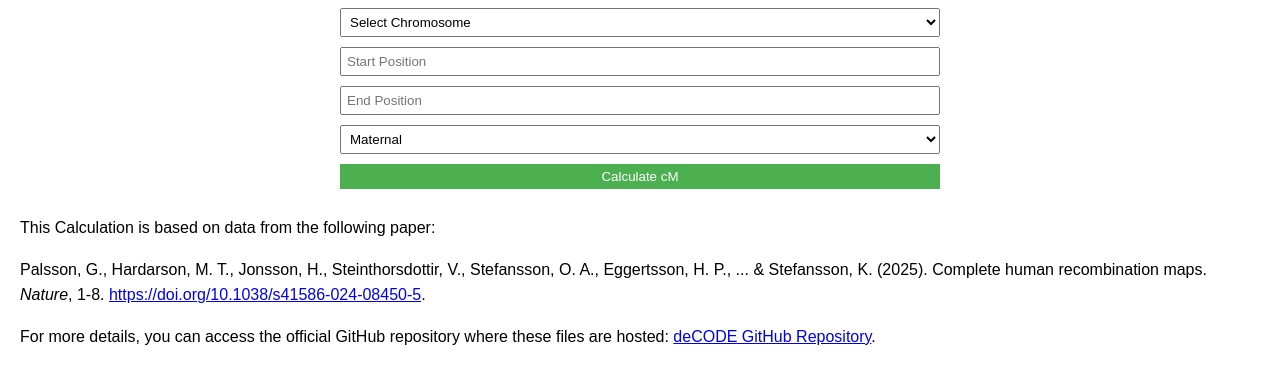
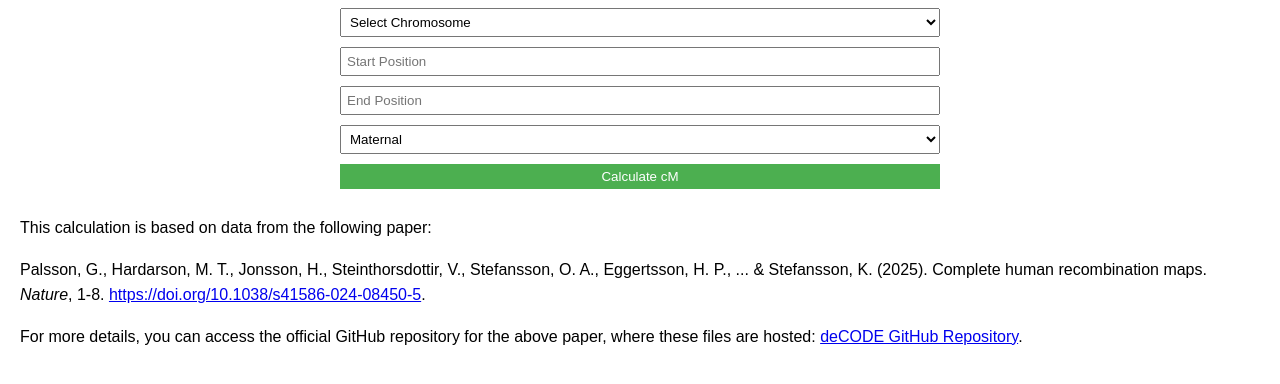
Before and after one commit to zorgster/mb_cm_converter, a plain HTML site: page dist/index.html in a window 1280 px wide. Shown: the part 106-490 px from the top of the page. Drawn offline with Linux system fonts and the light colour scheme.

Commit message:
citation typo

```diff
--- a/dist/index.html
+++ b/dist/index.html
@@ -26,7 +26,7 @@
     </div>
     <div>
         <p>
-            This Calculation is based on data from the following paper:
+            This calculation is based on data from the following paper:
         </p>
         <p>
             Palsson, G., Hardarson, M. T., Jonsson, H., Steinthorsdottir, V., Stefansson, O. A., Eggertsson, H. P., ... & Stefansson, K. (2025). Complete human recombination maps.
@@ -34,7 +34,7 @@
             <a href="https://doi.org/10.1038/s41586-024-08450-5" target="_blank">https://doi.org/10.1038/s41586-024-08450-5</a>.
         </p>
         <p>
-            For more details, you can access the official GitHub repository where these files are hosted:
+            For more details, you can access the official GitHub repository for the above paper, where these files are hosted:
             <a href="https://github.com/DecodeGenetics/PalssonEtAl_Nature_2024" target="_blank">deCODE GitHub Repository</a>.
         </p>
     </div>
```
